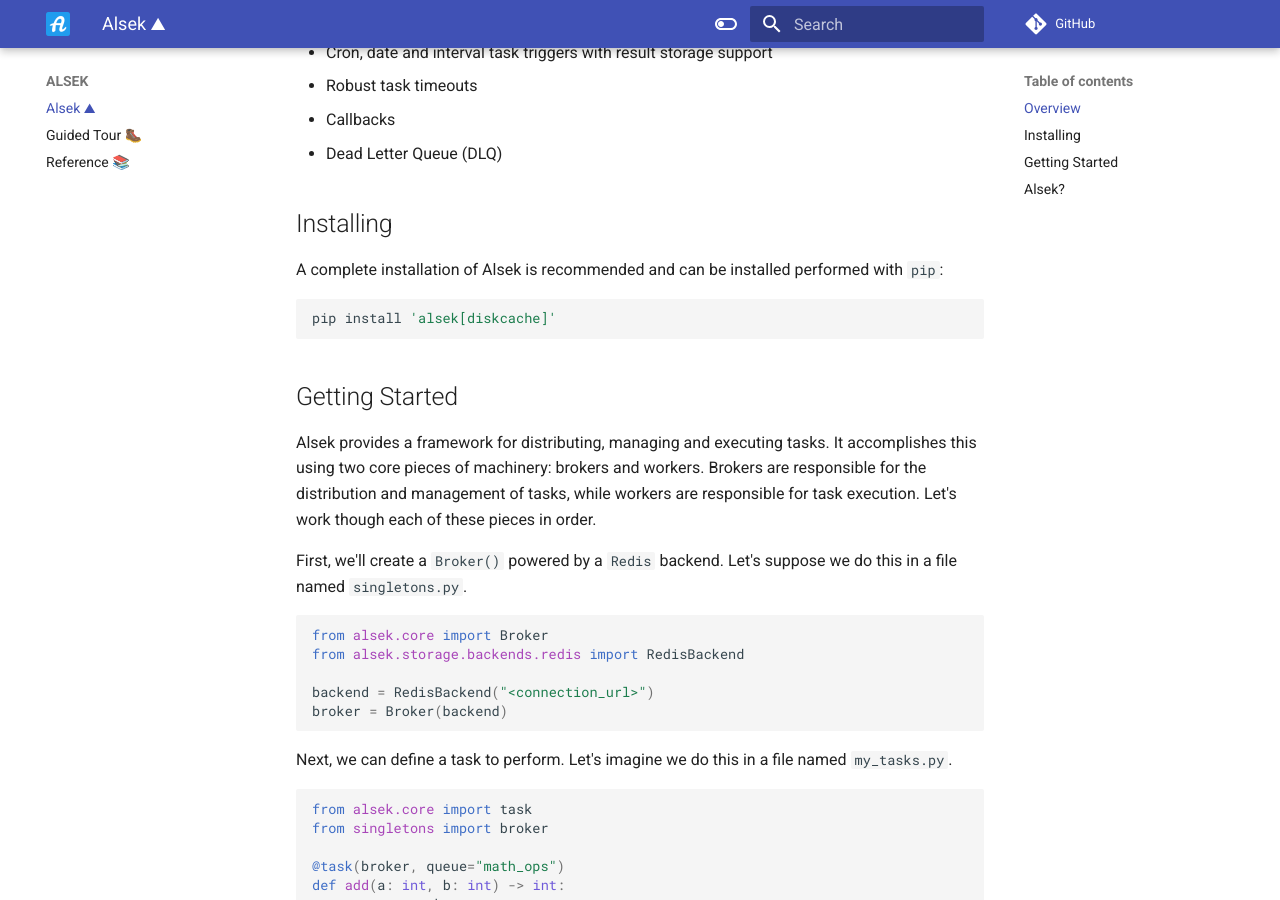
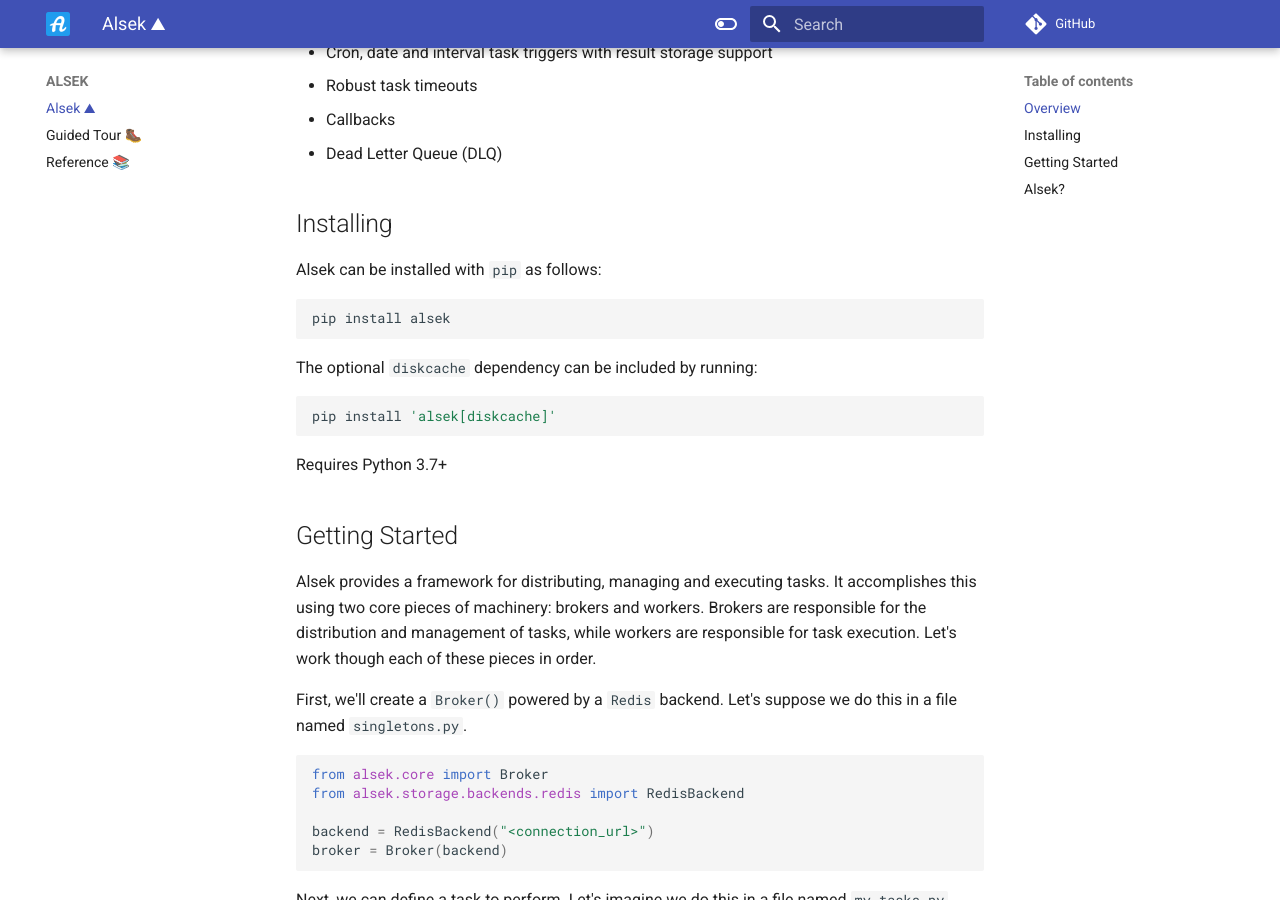
Before and after one commit to TariqAHassan/alsek, an MkDocs documentation site: the page built from docs/index.md, in a window 1280 px wide and 900 px high, scrolled down 426 px. Built offline with MkDocs 1.6.1 and Material for MkDocs 9.7.7, drawn with Linux system fonts in a browser that asks for light colours; comment, search, counter and statistics services are not loaded.

Commit message:
Update installation instructions

````diff
--- a/docs/index.md
+++ b/docs/index.md
@@ -18,11 +18,19 @@ is available:
 
 ## Installing
 
-A complete installation of Alsek is recommended and can be installed performed with `pip`:
+Alsek can be installed with `pip` as follows:
+
+```shell
+pip install alsek
+```
+
+The optional `diskcache` dependency can be included by running:
 
 ```shell
 pip install 'alsek[diskcache]'
 ```
+
+Requires Python 3.7+
 
 ## Getting Started
 
````
Also changed, not shown: README.md (+9 -2 lines).
